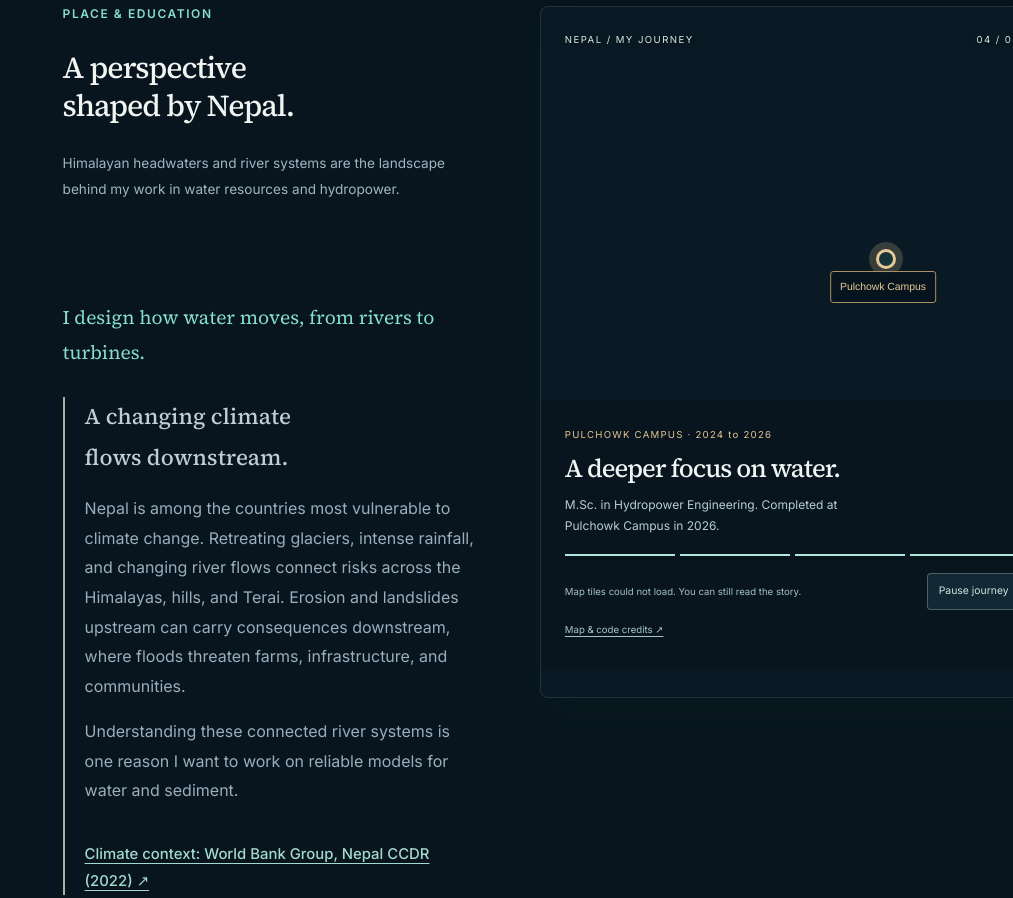
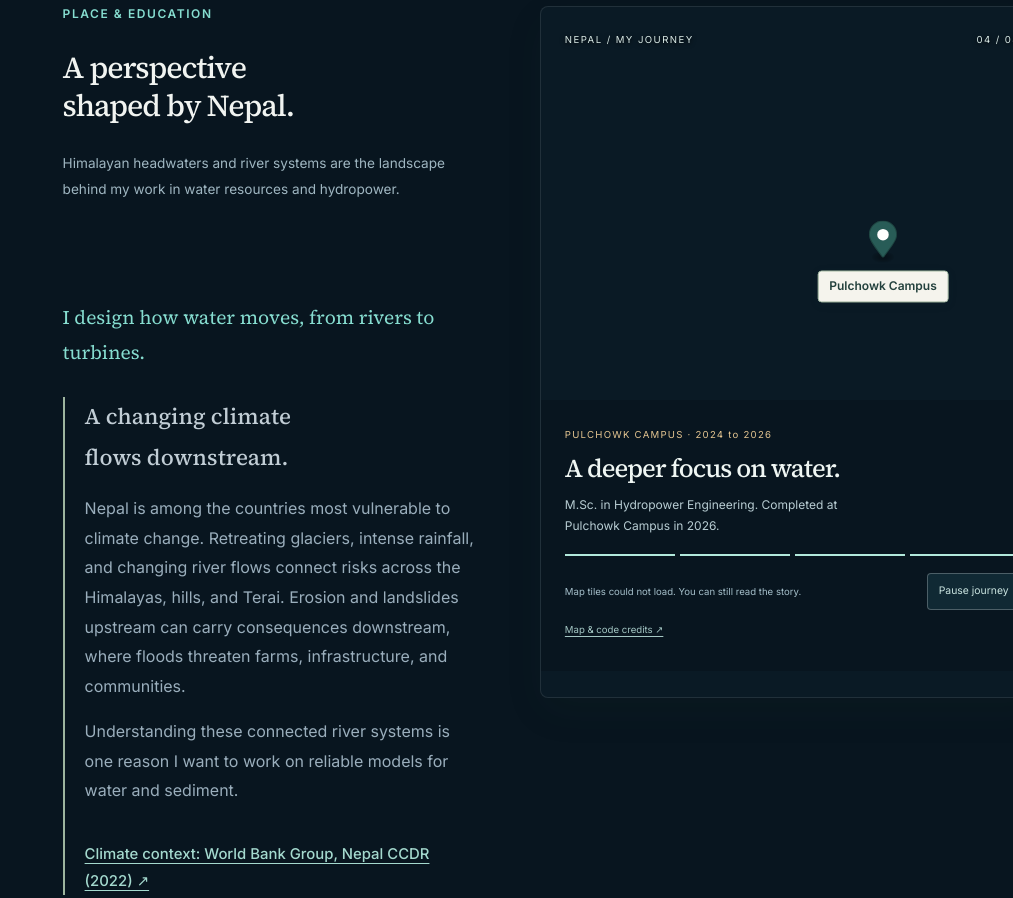
Before and after one commit to SuwajAryal/SuwajAryal.github.io, a website built with Vite: page index.html in a window 1280 px wide. Shown: the part 5876-6774 px from the top of the page, without its empty margins (267-1280 px from the left). Built offline with nearby package versions, Linux system fonts and the light colour scheme; no server answers.

Commit message:
Locate earlier schools with labelled map pins

```diff
--- a/data.js
+++ b/data.js
@@ -101,7 +101,7 @@ Beyond my academic pursuits, I love to watch and play football. I find that enga
     },
     {
       degree: "School Leaving Certificate (SLC)",
-      institution: "Reliance International Academy, Kapan, Kathmandu",
+      institution: "Reliance International Academy, Milan Chowk, Kapan, Kathmandu",
       period: "2015",
       status: "Completed",
       highlights: ["GPA: 3.75 out of 4"],
--- a/src/journey.css
+++ b/src/journey.css
@@ -30,12 +30,13 @@
   border-radius: 4px; font: inherit; font-size: .65rem; padding: .5rem .65rem; cursor: pointer; white-space: nowrap; }
 .journey-source { display: inline-block; margin-top: .7rem; font-size: .6rem; color: #a4c7c4;
   text-decoration: underline; text-underline-offset: 3px; }
-.campus-pin { width:14px; height:14px; text-align: center; color: #e6ca95; }
-.campus-pin span { display: block; width: 14px; height: 14px; border: 3px solid #e6ca95;
-  background: #17333b; border-radius: 50%; margin: auto; box-shadow: 0 0 0 7px #e6ca9533; }
-.campus-pin b { position:absolute; left:50%; top:22px; transform:translateX(-50%); white-space:nowrap;
-  background: #08151fee; border: 1px solid #a99162;
-  padding: .3rem .55rem; border-radius: 3px; font-size: .65rem; font-weight: 500; }
+.education-pin { text-align:center; }
+.education-pin[hidden] { display:none; }
+.education-pin b { position:absolute; left:50%; top:calc(100% + 7px); transform:translateX(-50%);
+  width:max-content; max-width:225px; white-space:normal; color:#23413d;
+  background:#fffdf6f5; border:1px solid #9db49e; box-shadow:0 2px 8px #17333b20;
+  padding:.4rem .65rem; border-radius:4px; font-family:Inter,sans-serif;
+  font-size:.75rem; line-height:1.45; font-weight:600; }
 .journey-map .maplibregl-ctrl-bottom-right { z-index:4; max-width:100%; }
 .journey-map .maplibregl-ctrl-attrib { font-size:10px; line-height:1.35; padding:4px 6px;
   max-width:100%; background:#fffffff2; color:#17313a; }
--- a/src/map-chapters.js
+++ b/src/map-chapters.js
@@ -2,6 +2,9 @@
 // Approximate campus-area centre, not a surveyed building or department pin.
 // Pulchowk Campus occupies the area between Pulchowk Road and Mitra Marg.
 const campus = [85.3213, 27.6826];
+// Public campus map positions, in [longitude, latitude] order.
+const reliance = [85.3544026, 27.7300081];
+const kmc = [85.3190, 27.7064];
 
 export const CHAPTERS = [
   { selector: '#place', step: 0, place: 'NEPAL · MY HOME', title: 'Where mountains meet water.', countryWide: true,
@@ -16,16 +19,20 @@ export const CHAPTERS = [
     description: 'From school in Kapan to Bagbazar and Pulchowk Campus. Kathmandu Valley, Nepal.',
     camera: { center: campus, zoom: 11, pitch: 0, bearing: 0 } },
   { selector: '[data-education-index="3"]', step: 2, place: 'KAPAN · 2015', title: 'My school years.',
-    description: 'Reliance International Academy, Kapan, Kathmandu. School Leaving Certificate, 2015.',
-    camera: { center: [85.36,27.731], zoom: 11.6, pitch: 0, bearing: 0 } },
+    description: 'Reliance International Academy, Milan Chowk, Kapan, Kathmandu. School Leaving Certificate, 2015.',
+    markerLabel: 'Reliance International Academy',
+    camera: { center: reliance, zoom: 15, pitch: 0, bearing: 0 } },
   { selector: '[data-education-index="2"]', step: 2, place: 'BAGBAZAR · 2018', title: 'The next step.',
     description: 'Higher Secondary Education (+2) at Kathmandu Model College, Bagbazar, Kathmandu. 2018.',
-    camera: { center: [85.322,27.705], zoom: 12, pitch: 0, bearing: 0 } },
+    markerLabel: 'Kathmandu Model College (+2)',
+    camera: { center: kmc, zoom: 15.3, pitch: 0, bearing: 0 } },
   { selector: '[data-education-index="1"]', step: 3, place: 'PULCHOWK CAMPUS · 2018 to 2023', title: 'Civil engineering foundations.',
     description: 'B.E. in Civil Engineering. The beginning of my university journey.',
-    camera: { center: campus, zoom: 12.4, pitch: 0, bearing: 0 } },
+    markerLabel: 'Pulchowk Campus',
+    camera: { center: campus, zoom: 14.2, pitch: 0, bearing: 0 } },
   { selector: '[data-education-index="0"]', step: 3, place: 'PULCHOWK CAMPUS · 2024 to 2026', title: 'A deeper focus on water.',
     description: 'M.Sc. in Hydropower Engineering. Completed at Pulchowk Campus in 2026.',
-    camera: { center: campus, zoom: 13, pitch: 0, bearing: 0 } },
+    markerLabel: 'Pulchowk Campus',
+    camera: { center: campus, zoom: 14.7, pitch: 0, bearing: 0 } },
 ];
 export const CAMPUS_CENTER = campus;
--- a/src/map-story.js
+++ b/src/map-story.js
@@ -41,12 +41,15 @@ export function mountMapStory() {
     return;
   }
 
-  const pin = document.createElement('div');
-  pin.className = 'campus-pin';
-  pin.innerHTML = '<span></span><b>Pulchowk Campus</b>';
+  // MapLibre's standard teardrop marker anchors its tip to the map position.
+  // Move one marker with the active chapter, so the label always matches it.
+  const marker = new Marker({ color: '#285c57', scale: 1.05 })
+    .setLngLat(CAMPUS_CENTER).addTo(map);
+  const pin = marker.getElement();
+  pin.classList.add('education-pin');
+  const pinLabel = document.createElement('b');
+  pin.append(pinLabel);
   pin.setAttribute('aria-hidden', 'true');
-  // The coordinate anchors to the circle, not the caption below it.
-  new Marker({ element: pin, anchor: 'center' }).setLngLat(CAMPUS_CENTER).addTo(map);
   pin.hidden = true;
   map.getCanvas().setAttribute('aria-hidden', 'true');
 
@@ -60,9 +63,11 @@ export function mountMapStory() {
       stop.classList.toggle('active', index <= chapter.step);
     });
     entries.forEach(entry => entry.element.classList.toggle('map-chapter-active', entry === chapter));
-    // Hide the campus marker until the city-scale view to avoid a floating pin
-    // during the globe-to-country flight.
-    pin.hidden = chapter.step < 3;
+    pin.hidden = !chapter.markerLabel;
+    if (chapter.markerLabel) {
+      marker.setLngLat(chapter.camera.center);
+      pinLabel.textContent = chapter.markerLabel;
+    }
     document.getElementById('nepal-legend').hidden = chapter.step >= 2;
     if (loaded) {
       setLandscapeChapter(chapter.step);
```
Also changed, not shown: SOURCES.md (+8 -2 lines), public/sources.html (+1 -1 lines), README.md.
